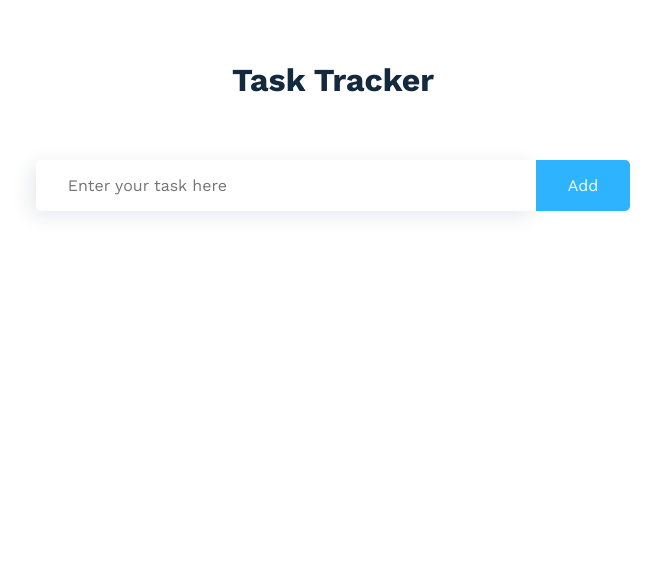
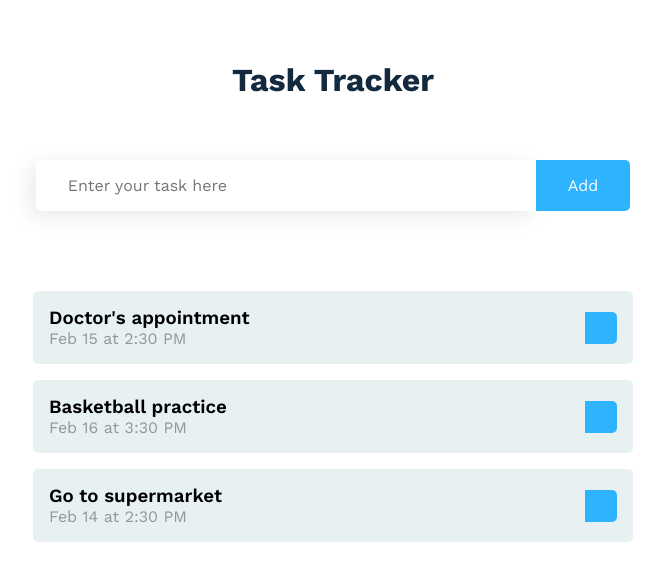
Before and after one commit to thusharathiwanka/Task-tracker, a React (Create React App) app: page / in a window 1280 px wide. Shown: the top 580 px of the page, without its empty margins (307-971 px from the left). Built offline with nearby package versions, Linux system fonts and the light colour scheme.

Commit message:
CREATE: task components completed

```diff
--- a/package.json
+++ b/package.json
@@ -8,6 +8,7 @@
     "@testing-library/user-event": "^12.7.0",
     "react": "^17.0.1",
     "react-dom": "^17.0.1",
+    "react-icons": "^4.2.0",
     "react-scripts": "4.0.2",
     "web-vitals": "^1.1.0"
   },
--- a/src/App.js
+++ b/src/App.js
@@ -1,11 +1,35 @@
+import { useState } from "react";
 import Header from "./components/Header";
 import From from "./components/Form";
+import Tasks from "./components/Tasks";
 
 function App() {
+  const [tasks, setTasks] = useState([
+    {
+      id: 1,
+      text: "Doctor's appointment",
+      time: "Feb 15 at 2:30 PM",
+      isRemindered: true,
+    },
+    {
+      id: 2,
+      text: "Basketball practice",
+      time: "Feb 16 at 3:30 PM",
+      isRemindered: false,
+    },
+    {
+      id: 3,
+      text: "Go to supermarket",
+      time: "Feb 14 at 2:30 PM",
+      isRemindered: true,
+    },
+  ]);
+
   return (
     <div className="App">
       <Header />
       <From />
+      <Tasks tasks={tasks} />
     </div>
   );
 }
--- a/src/components/Button.js
+++ b/src/components/Button.js
@@ -1,13 +1,28 @@
-const Button = ({ text, background }) => {
+import PropTypes from "prop-types";
+
+const Button = ({ text, background, className, onClick }) => {
   return (
-    <button type="submit" style={{ background: background }}>
+    <button
+      type="submit"
+      style={{ background: background }}
+      onClick={onClick}
+      className={className}
+    >
       {text}
     </button>
   );
 };
 
 Button.defaultProps = {
+  text: "Button",
   background: "#2eb3ff",
+  className: "Button",
+};
+
+Button.propTypes = {
+  text: PropTypes.string,
+  background: PropTypes.string,
+  onClick: PropTypes.func.isRequired,
 };
 
 export default Button;
--- a/src/components/Task.js
+++ b/src/components/Task.js
@@ -0,0 +1,16 @@
+import { FaTimes } from "react-icons/fa";
+import Button from "./Button";
+
+const Task = ({ text, time }) => {
+  return (
+    <div className="task">
+      <div className="task-text">
+        <h3>{text}</h3>
+        <p>{time}</p>
+      </div>
+      <Button className="close" text={FaTimes} />
+    </div>
+  );
+};
+
+export default Task;
--- a/src/components/Tasks.js
+++ b/src/components/Tasks.js
@@ -1,30 +1,12 @@
-import { useState } from "react";
+import Task from "./Task";
 
-const Tasks = () => {
-  const tasks = [
-    {
-      id: 1,
-      text: "Doctor's appointment",
-      date: "2021 - 02 - 15",
-      isRemindered: true,
-    },
-    {
-      id: 1,
-      text: "Basketball practice",
-      date: "2021 - 02 - 16",
-      isRemindered: false,
-    },
-    {
-      id: 1,
-      text: "Go to supermarket",
-      date: "2021 - 02 - 14",
-      isRemindered: true,
-    },
-  ];
+const Tasks = ({ tasks }) => {
   return (
-    <main>
-      <div className="task-container"></div>
-    </main>
+    <div className="task-container">
+      {tasks.map((task) => (
+        <Task text={task.text} time={task.time} key={task.id} />
+      ))}
+    </div>
   );
 };
 
--- a/src/index.css
+++ b/src/index.css
@@ -64,3 +64,33 @@ button {
   color: white;
   cursor: pointer;
 }
+
+.task-container {
+  padding-top: 5rem;
+}
+
+.task-container h3 {
+  font-weight: 600;
+}
+
+.task-container p {
+  color: #959595;
+  font-size: 1rem;
+}
+
+.task {
+  width: 600px;
+  margin: 0 auto;
+  padding: 1rem;
+  background: #e8f1f2;
+  border-radius: 5px;
+  margin-bottom: 1rem;
+  display: flex;
+  justify-content: space-between;
+  align-items: center;
+}
+
+.close {
+  color: white;
+  padding: 1rem;
+}
```
Also changed, not shown: 1 other file (tests, documents, lock files or other folders).
